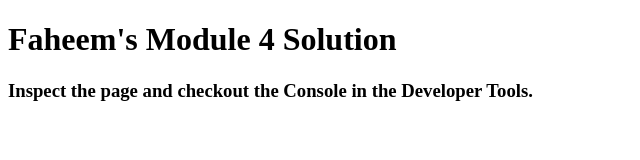
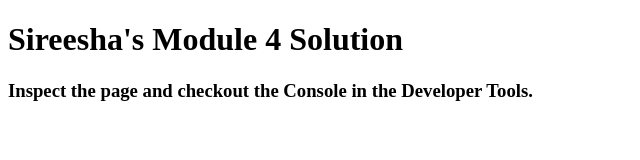
Before and after one commit to sireesha-r/module4_solution, a plain HTML site: page index.html in a window 1280 px wide. Shown: the whole page, without its empty margins (0-640 px from the left). Drawn offline with Linux system fonts and the light colour scheme.

Commit message:
Update index.html

```diff
--- a/index.html
+++ b/index.html
@@ -11,7 +11,7 @@
   <script src="script.js"></script>
 </head>
 <body>
-  <h1>Faheem's Module 4 Solution</h1>
+  <h1>Sireesha's Module 4 Solution</h1>
   <h3>Inspect the page and checkout the Console in the Developer Tools.</h3>
 </body>
 </html>
```
